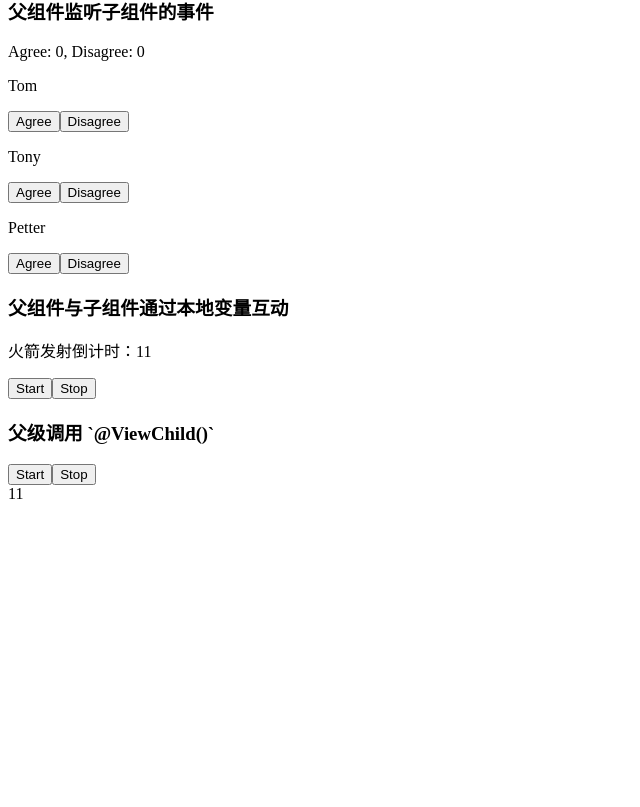
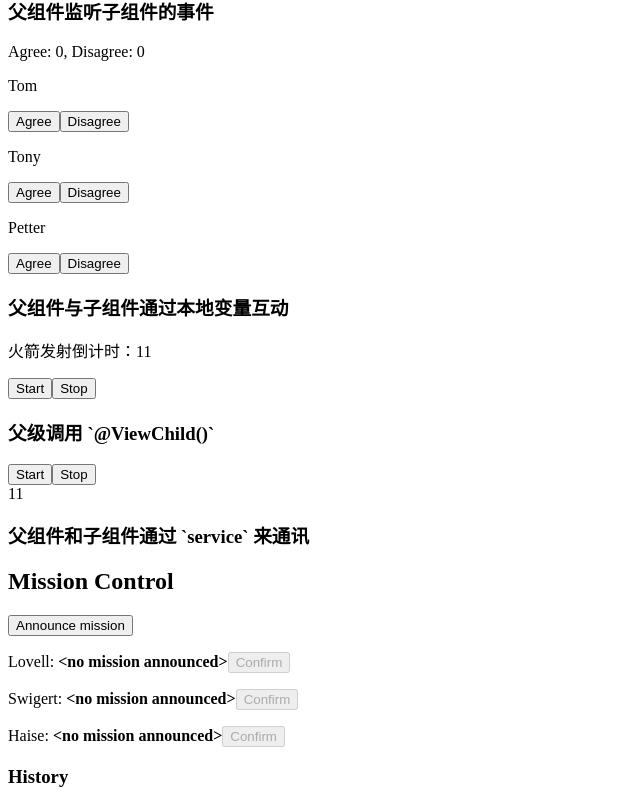
Before and after one commit to xiezipei/ng-demos, an Angular app in the folder demo-11-components/: page / in a window 1280 px wide. Shown: the part 398-1205 px from the top of the page, without its empty margins (0-640 px from the left). Before the commit the page ends 917 px from the top, so only its background shows below. Built offline with nearby package versions, Linux system fonts and the light colour scheme.

Commit message:
feat: update pass-by-service

```diff
--- a/demo-11-components/src/app/components/component-interaction/component-interaction.component.html
+++ b/demo-11-components/src/app/components/component-interaction/component-interaction.component.html
@@ -41,3 +41,7 @@
 <button type="button" (click)="stopV()">Stop</button>
 <div class="seconds">{{ secondsV() }}</div>
 <app-pass-by-localvar #timer></app-pass-by-localvar>
+
+<!-- 示例-7 -->
+<h3>{{ title7 }}</h3>
+<app-pass-by-service></app-pass-by-service>
--- a/demo-11-components/src/app/components/component-interaction/component-interaction.component.ts
+++ b/demo-11-components/src/app/components/component-interaction/component-interaction.component.ts
@@ -47,6 +47,8 @@ export class ComponentInteractionComponent implements OnInit, AfterViewInit {
     this.passByLocalvarComponent.stop();
   }
 
+  title7: string = '父组件和子组件通过 `service` 来通讯';
+
   constructor() {}
 
   ngOnInit(): void {}
--- /dev/null
+++ b/demo-11-components/src/app/components/component-interaction/pass-by-service/astronaut/astronaut.component.html
@@ -0,0 +1,10 @@
+<p>
+  {{ astronaut }}: <strong>{{ mission }}</strong>
+  <button
+    type="button"
+    (click)="confirm()"
+    [disabled]="!announced || confirmed"
+  >
+    Confirm
+  </button>
+</p>
--- /dev/null
+++ b/demo-11-components/src/app/components/component-interaction/pass-by-service/astronaut/astronaut.component.ts
@@ -0,0 +1,36 @@
+import { Component, Input, OnDestroy, OnInit } from '@angular/core';
+import { Subscription } from 'rxjs';
+import { MissionService } from '../mission.service';
+
+@Component({
+  selector: 'app-astronaut',
+  templateUrl: './astronaut.component.html',
+  styleUrls: ['./astronaut.component.scss'],
+})
+export class AstronautComponent implements OnInit, OnDestroy {
+  @Input() astronaut = '';
+  mission = '<no mission announced>';
+  confirmed = false;
+  announced = false;
+  subscription: Subscription;
+
+  constructor(private missionService: MissionService) {
+    this.subscription = missionService.missionAnnounced$.subscribe(
+      (mission) => {
+        this.mission = mission;
+        this.announced = true;
+        this.confirmed = false;
+      }
+    );
+  }
+  ngOnDestroy(): void {
+    this.subscription.unsubscribe();
+  }
+
+  ngOnInit(): void {}
+
+  confirm() {
+    this.confirmed = true;
+    this.missionService.confirmMission(this.astronaut);
+  }
+}
--- /dev/null
+++ b/demo-11-components/src/app/components/component-interaction/pass-by-service/mission.service.ts
@@ -0,0 +1,23 @@
+import { Injectable } from '@angular/core';
+import { Subject } from 'rxjs';
+
+// 该服务实例的作用域被限制在父组件和其子组件内。这个组件子树之外的组件将无法访问该服务或者与它们通讯
+@Injectable()
+export class MissionService {
+  // Observable string sources
+  private missionAnnouncedSource = new Subject<string>();
+  private missionConfirmedSource = new Subject<string>();
+
+  // Observable string streams
+  missionAnnounced$ = this.missionAnnouncedSource.asObservable();
+  missionConfirmed$ = this.missionConfirmedSource.asObservable();
+
+  // Service message commands
+  announceMission(mission: string) {
+    this.missionAnnouncedSource.next(mission);
+  }
+
+  confirmMission(astronaut: string) {
+    this.missionConfirmedSource.next(astronaut);
+  }
+}
--- a/demo-11-components/src/app/components/component-interaction/pass-by-service/pass-by-service.component.html
+++ b/demo-11-components/src/app/components/component-interaction/pass-by-service/pass-by-service.component.html
@@ -1 +1,10 @@
-<p>pass-by-service works!</p>
+<h2>Mission Control</h2>
+<button type="button" (click)="announce()">Announce mission</button>
+
+<app-astronaut *ngFor="let astronaut of astronauts" [astronaut]="astronaut">
+</app-astronaut>
+
+<h3>History</h3>
+<ul>
+  <li *ngFor="let event of history">{{ event }}</li>
+</ul>
--- a/demo-11-components/src/app/components/component-interaction/pass-by-service/pass-by-service.component.ts
+++ b/demo-11-components/src/app/components/component-interaction/pass-by-service/pass-by-service.component.ts
@@ -1,15 +1,32 @@
 import { Component, OnInit } from '@angular/core';
+import { MissionService } from './mission.service';
 
 @Component({
   selector: 'app-pass-by-service',
   templateUrl: './pass-by-service.component.html',
-  styleUrls: ['./pass-by-service.component.scss']
+  styleUrls: ['./pass-by-service.component.scss'],
+  providers: [MissionService],
 })
 export class PassByServiceComponent implements OnInit {
+  astronauts = ['Lovell', 'Swigert', 'Haise'];
+  history: string[] = [];
+  missions = ['Fly to the moon!', 'Fly to mars!', 'Fly to Vegas!'];
+  nextMission = 0;
 
-  constructor() { }
-
-  ngOnInit(): void {
+  constructor(private missionService: MissionService) {
+    missionService.missionConfirmed$.subscribe((astronaut) => {
+      this.history.push(`${astronaut} confirmed the mission`);
+    });
   }
 
+  ngOnInit(): void {}
+
+  announce() {
+    const mission = this.missions[this.nextMission++];
+    this.missionService.announceMission(mission);
+    this.history.push(`Mission "${mission}" announced`);
+    if (this.nextMission >= this.missions.length) {
+      this.nextMission = 0;
+    }
+  }
 }
```
Also changed, not shown: demo-11-components/src/app/app.module.ts (+19 -1 lines), demo-11-components/src/app/components/component-interaction/pass-by-service/astronaut/astronaut.component.scss (added), 2 other files (tests, documents, lock files or other folders).
